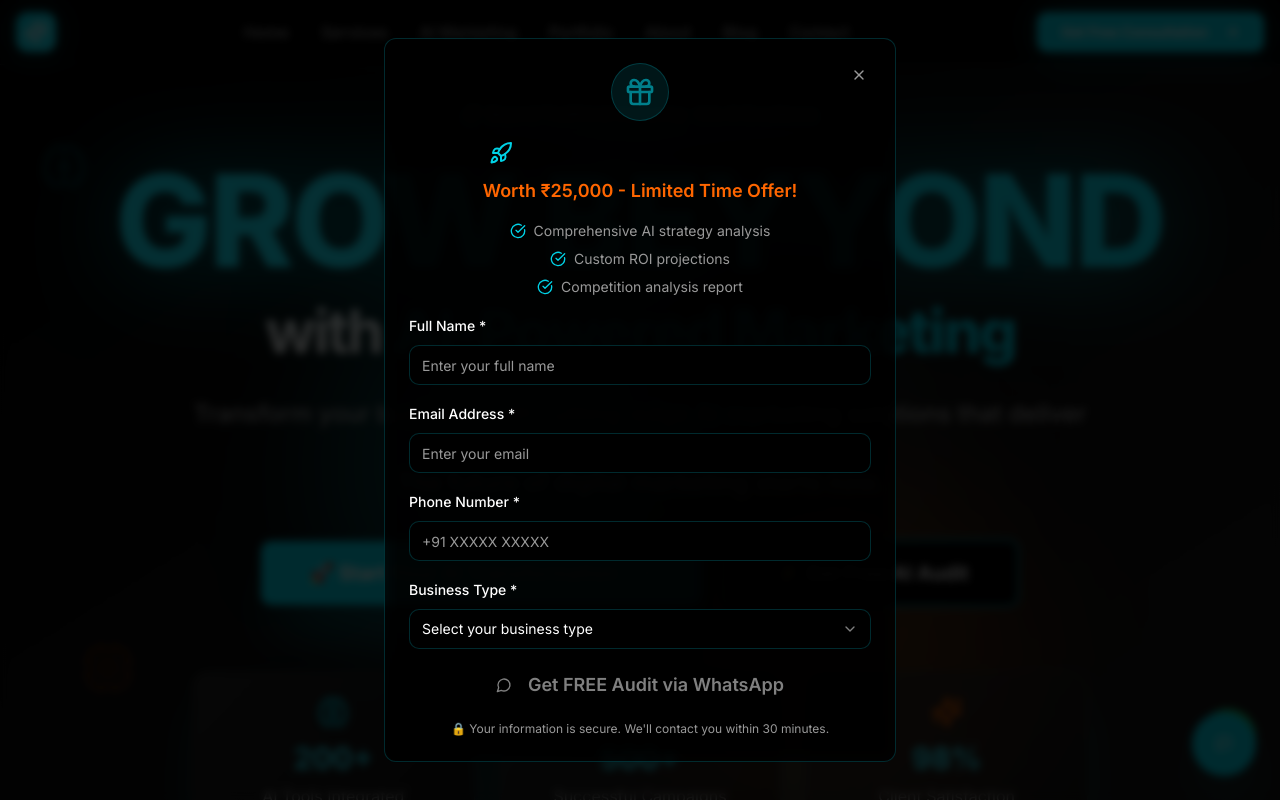
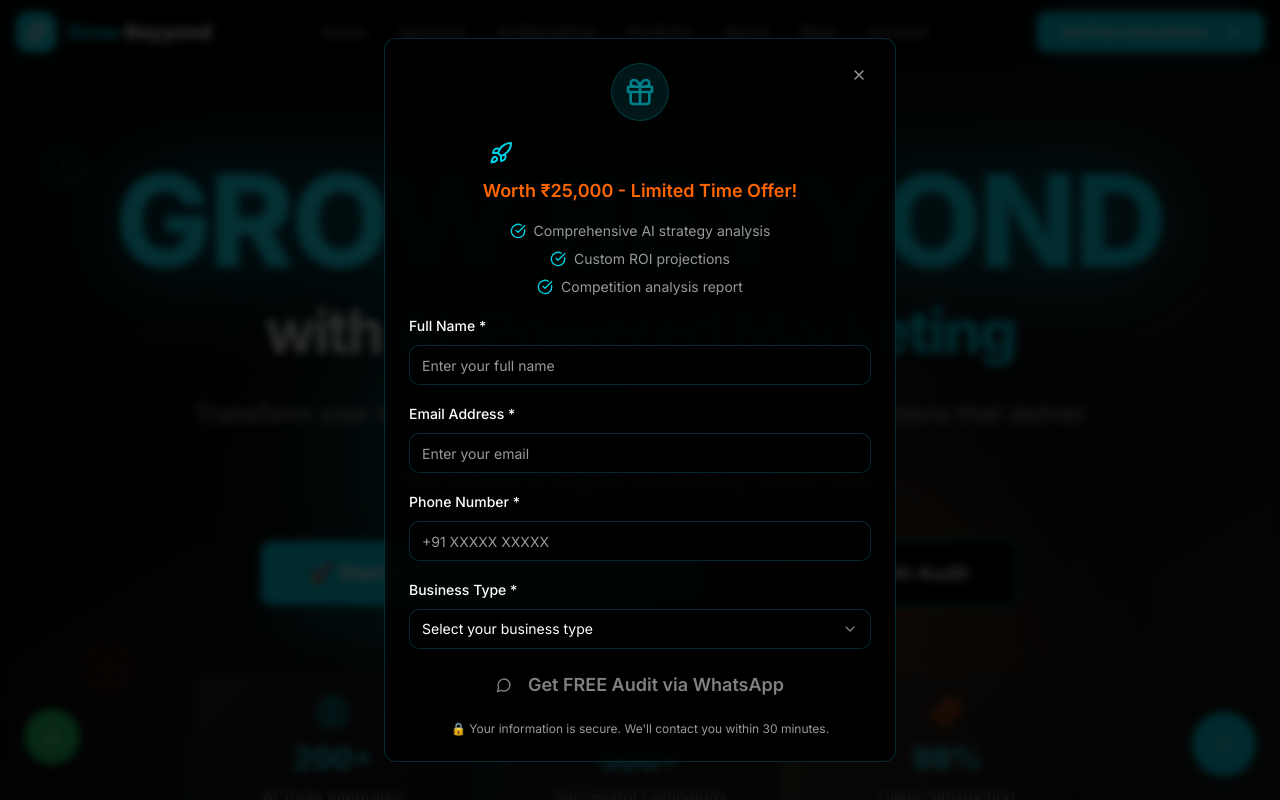
Before and after one commit to growbeyyond/growbeyyond-ai-advantage, a React (Vite) app: page / in a window 1280 px wide. Shown: the top 800 px of the page. Built offline with nearby package versions, Linux system fonts and the light colour scheme.

Commit message:
Update header with logo and pages

```diff
--- a/src/components/Header.tsx
+++ b/src/components/Header.tsx
@@ -28,6 +28,10 @@ const Header = () => {
           >
             <div className="w-10 h-10 bg-gradient-to-br from-primary to-primary-glow rounded-xl flex items-center justify-center shadow-glow group-hover:scale-105 transition-transform duration-300">
               <Sparkles className="w-6 h-6 text-white" />
+            </div>
+            <div className="font-black text-xl">
+              <span className="text-primary">Grow</span>
+              <span className="text-foreground"> Beyyond</span>
             </div>
           </div>
 
--- a/src/components/WhatsAppFloat.tsx
+++ b/src/components/WhatsAppFloat.tsx
@@ -11,11 +11,12 @@ const WhatsAppFloat = () => {
   return (
     <Button
       onClick={handleWhatsAppClick}
-      className="fixed bottom-6 right-6 z-40 w-14 h-14 rounded-full bg-green-500 hover:bg-green-600 text-white shadow-2xl hover:shadow-green-500/25 animate-bounce transition-all duration-300 group"
+      className="fixed bottom-6 left-6 z-40 w-14 h-14 rounded-full bg-green-500 hover:bg-green-600 text-white shadow-2xl hover:shadow-green-500/25 animate-bounce transition-all duration-300 group"
       size="icon"
     >
       <MessageCircle className="h-6 w-6 group-hover:scale-110 transition-transform" />
       <span className="sr-only">Contact on WhatsApp</span>
+
     </Button>
   );
 };
```
